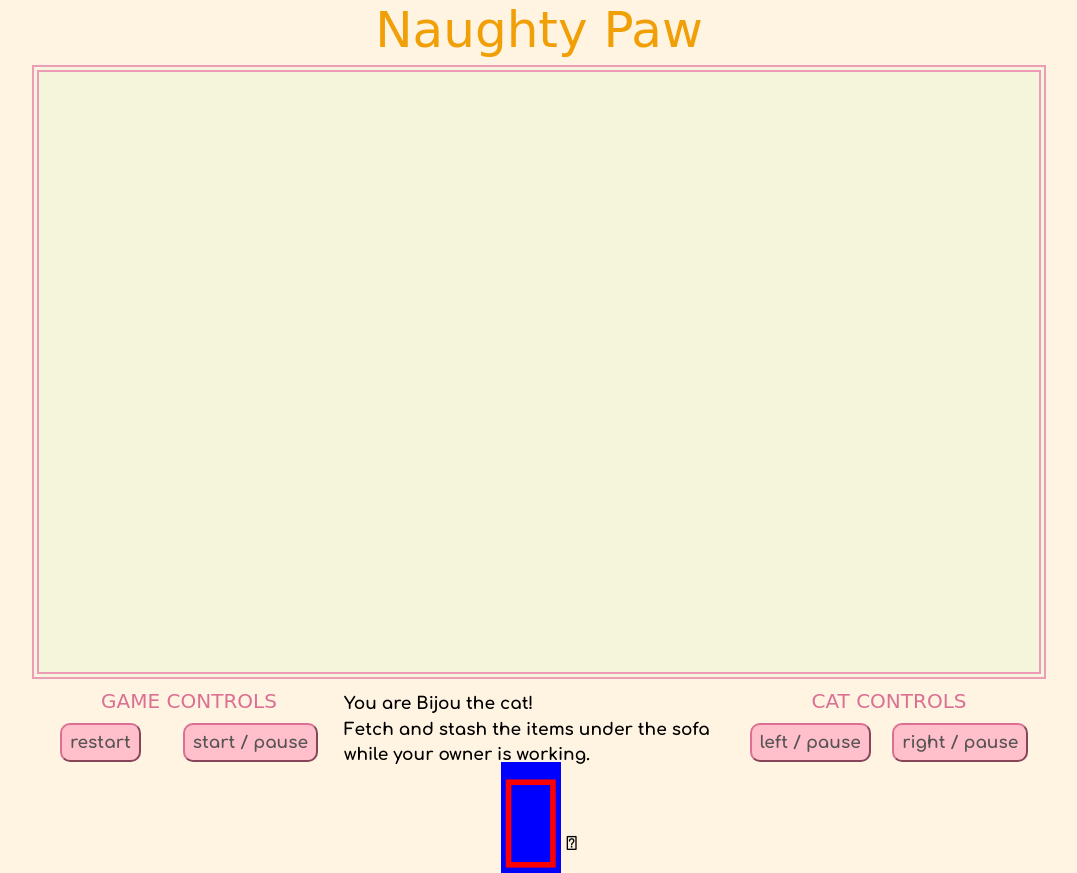
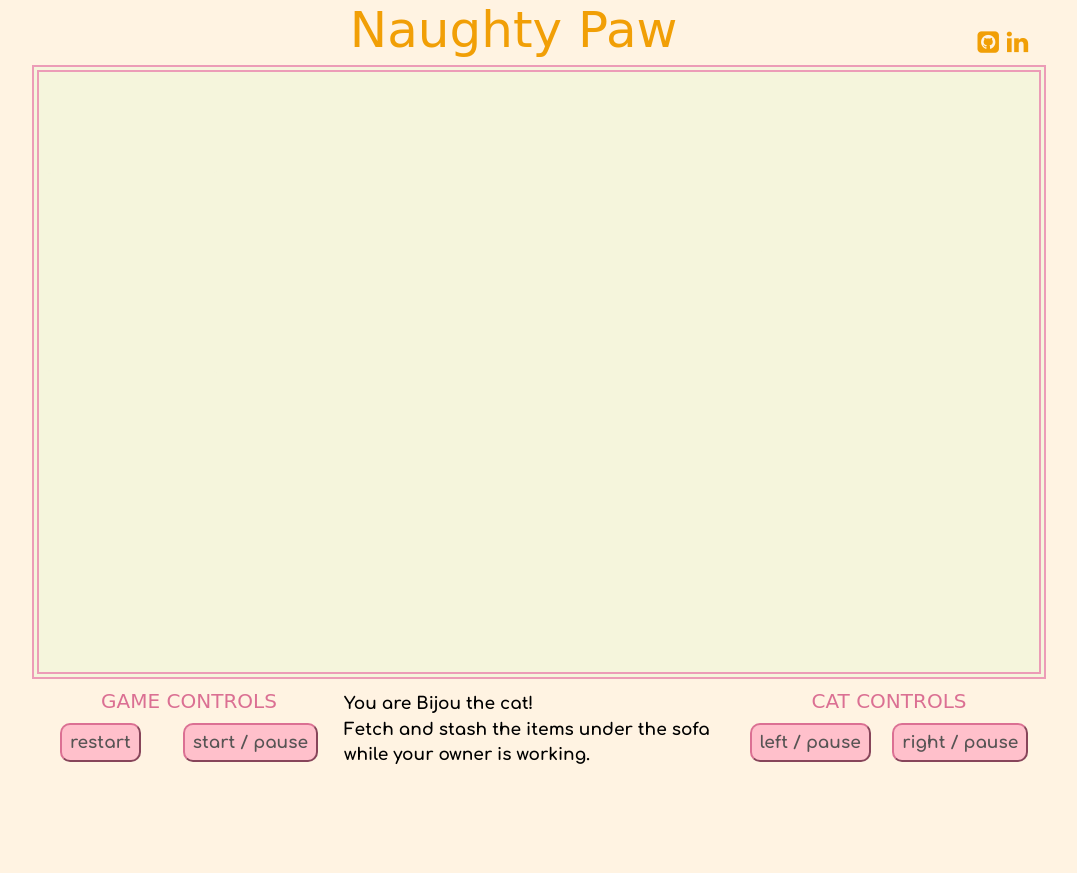
Before and after one commit to vickiychung/BubbleTea, a website built with webpack: page index.html in a window 1280 px wide. Shown: the whole page, without its empty margins (101-1178 px from the left). After the commit the page ends 800 px from the top, so only its background shows below. Built offline with nearby package versions, Linux system fonts and the light colour scheme; files whose address does not match are found by name; a web font is replaced by a local one.

Commit message:
Put social icons on header

```diff
--- a/index.html
+++ b/index.html
@@ -17,7 +17,15 @@
   </head>
 
   <body>
-    <header>Naughty Paw</header>
+    <header>
+      <p>Naughty Paw</p>
+
+      <div class="socials-wrapper">
+        <i class="fa fa-github-square"></i>
+        <i class="fa fa-linkedin"></i>
+      </div>
+    </header>
+
     <canvas id="game-canvas" style="height: 600px; width: 1000px;"></canvas>
 
     <div class="controls-wrapper">
@@ -61,10 +69,5 @@
         </div>
       </div>
     </div>
-
-    <div class="socials-wrapper">
-      <i class="fab fa-github-square" style="font-size:100px;color:red;background-color: blue;"></i>
-      <i class="fab fa-linkedin"></i>
-    </div>
   </body>
 </html>
```
Also changed, not shown: dist/assets/stylesheets/game.css.
